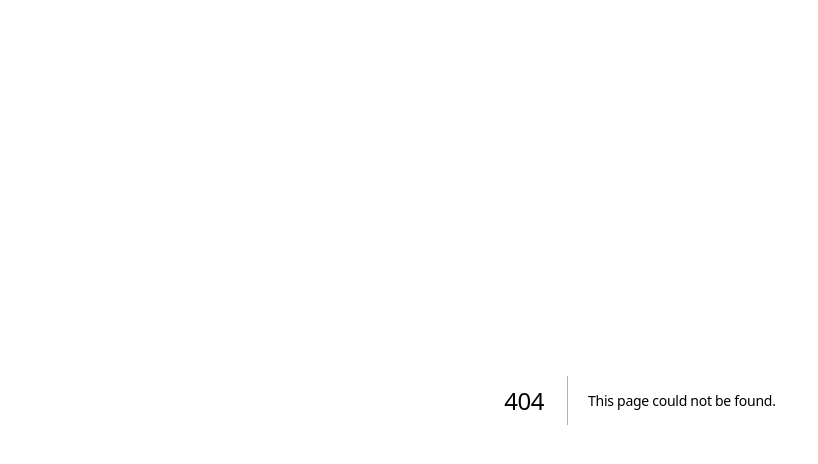
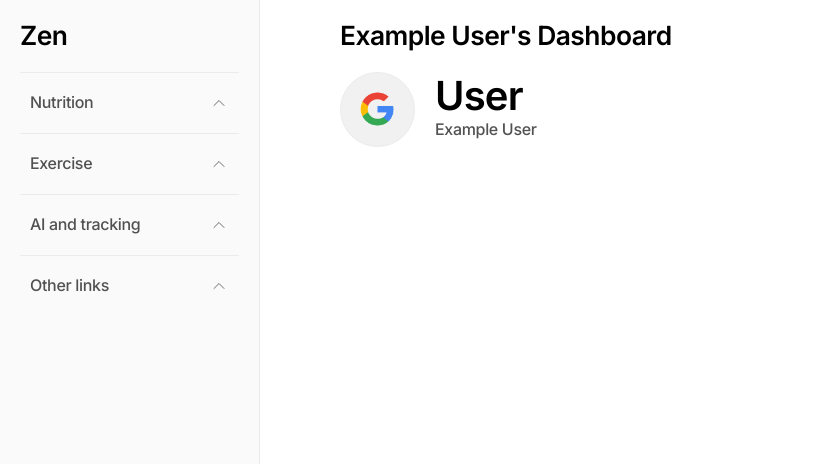
Before and after one commit to devjdn/health-app, a Next.js app in the folder site/: page /dashboard in a window 1280 px wide. Before the commit this address had no page. Shown: the top 464 px of the page, without its empty margins (0-818 px from the left). Built offline with nearby package versions, Linux system fonts and the light colour scheme.

Commit message:
changing url names and updating imports

```diff
--- a/site/app/ai/page.tsx
+++ b/site/app/dashboard/ai/page.tsx
@@ -1,6 +1,6 @@
 import { ArrowBigRightDash, ArrowBigUp, Brain, BrainCogIcon, BrainIcon, CornerRightUp, MenuSquare } from "lucide-react";
 import type { Metadata } from "next";
-import GlobalSidebar from "../ui/ai-prompt-sidebar";
+import GlobalSidebar from "../../ui/ai-prompt-sidebar";
 
 
 export const metadata: Metadata = {
--- /dev/null
+++ b/site/app/dashboard/layout.tsx
@@ -0,0 +1,11 @@
+import React from "react";
+import Sidebar from "../ui/containers/global-sidebar";
+
+export default function DashboardLayout({children}: {children: React.ReactNode}) {
+    return(
+        <main className="dashboard">
+        <Sidebar/>
+        {children}
+        </main>
+    );
+}
--- /dev/null
+++ b/site/app/dashboard/page.tsx
@@ -0,0 +1,21 @@
+import Image from "next/image";
+import Google from "@/public/google.png";
+
+export default function DashboardPage() {
+  return(
+    <>
+    <section className="dashboard-intro">
+      <h3>Example User's Dashboard</h3>
+      <div className="profile-preview">
+        <div className="profile-picture">
+          <Image src={Google} height={50} alt="User PFP"/>
+        </div>
+        <div className="user-infomation">
+          <h2 className="display-name">User</h2>
+          <p className="username">Example User</p>
+        </div>
+      </div>
+    </section>
+    </>
+  );
+}
--- a/site/app/globals.css
+++ b/site/app/globals.css
@@ -233,33 +233,50 @@ main ::-webkit-scrollbar {
   margin-bottom: var(--gap);
 }
 
-.nutrition {
+.dashboard {
   display: grid;
   grid-template-columns: 260px 1fr;
 }
-.nutrition > * {
+.dashboard > * {
   height: 100vh;
   overflow-y: auto;
 }
-.nutrition section {
+.dashboard section {
   padding: 20px var(--inline-padding);
   display: flex;
   flex-direction: column;
   gap: var(--gap);
 }
-.nutrition .nutritional-analysis-page .nutritional-analysis {
+.dashboard section.dashboard-intro .profile-preview {
+  display: flex;
+  gap: var(--gap);
+}
+.dashboard section.dashboard-intro .profile-preview .profile-picture {
+  width: 75px;
+  aspect-ratio: 1;
+  display: grid;
+  place-items: center;
+  border: var(--border);
+  border-radius: 50%;
+  background: var(--secondary-background);
+}
+.dashboard section.dashboard-intro .profile-preview .user-information {
+  padding-top: 10px;
+}
+
+.nutritional-analysis-page .nutritional-analysis {
   max-width: calc(1000px + var(--inline-padding));
   margin-inline: auto;
 }
-.nutrition .nutritional-analysis-page .nutritional-analysis .nutritional-analysis-data h3 {
+.nutritional-analysis-page .nutritional-analysis .nutritional-analysis-data h3 {
   margin-bottom: var(--gap);
 }
-.nutrition .nutritional-analysis-page .nutritional-analysis .nutritional-analysis-data .data-canvas-container {
+.nutritional-analysis-page .nutritional-analysis .nutritional-analysis-data .data-canvas-container {
   display: flex;
   flex-direction: column;
   gap: 50px;
 }
-.nutrition .nutritional-analysis-page .nutritional-analysis .nutritional-analysis-data .data-canvas-container canvas {
+.nutritional-analysis-page .nutritional-analysis .nutritional-analysis-data .data-canvas-container canvas {
   max-height: 400px;
 }
 
--- a/site/app/globals.scss
+++ b/site/app/globals.scss
@@ -280,7 +280,7 @@ main{
 }
 
 
-.nutrition{
+.dashboard{
   display: grid;
   grid-template-columns: 260px 1fr;
 
@@ -295,6 +295,34 @@ main{
     flex-direction: column;
     gap: var(--gap);
   }
+
+  section.dashboard-intro{
+
+    .profile-preview{
+      display: flex;
+      gap: var(--gap);
+
+      .profile-picture{
+        width: 75px;
+        aspect-ratio: 1;
+        display: grid;
+        place-items: center;
+        border: var(--border);
+        border-radius: 50%;
+        background: var(--secondary-background);
+      }
+      .user-information{
+        padding-top: 10px;
+      }
+    }
+  }
+
+
+
+
+}
+
+
 
 
 .nutritional-analysis-page{
@@ -319,9 +347,6 @@ main{
     }
   }
 }
-
-}
-
 
 .ai-page{
   display: grid;
--- a/site/app/layout.tsx
+++ b/site/app/layout.tsx
@@ -2,7 +2,6 @@ import type { Metadata } from "next";
 import { Inter } from "next/font/google";
 // import { GeistSans } from "geist/font/sans";
 import "./globals.css";
-import Header from "./ui/header/header";
 
 const inter = Inter({ subsets: ["latin"] });
 
--- a/site/app/nutrition/layout.tsx
+++ /dev/null
@@ -1,11 +0,0 @@
-import React from "react";
-import NutritionSidebar from "../ui/nutrition/global-sidebar";
-
-export default function NutritionLayout({children}: {children: React.ReactNode}) {
-    return(
-        <main className="nutrition">
-        <NutritionSidebar/>
-        {children}
-        </main>
-    );
-}
--- a/site/app/nutrition/page.tsx
+++ /dev/null
@@ -1,5 +0,0 @@
-export default function NutritionPage() {
-  return(
-    <></>
-  );
-}
--- a/site/app/ui/nutrition/global-sidebar.tsx
+++ b/site/app/ui/containers/global-sidebar.tsx
@@ -41,7 +41,7 @@ export default function Sidebar() {
         ],
       },
       {
-        pageName: "Interact",
+        pageName: "AI and tracking",
         links: [
           {name: "AI with Gemini", href: "/ai"},
           {name: "Tracking and Progress", href: "/tracking-and-progress"},
```
Also changed, not shown: site/app/dashboard/nutrition/analysis/page.tsx (renamed from site/app/nutrition/analysis/page.tsx), 1 other file (tests, documents, lock files or other folders). Lines whose indentation alone changed are shown as unchanged.
